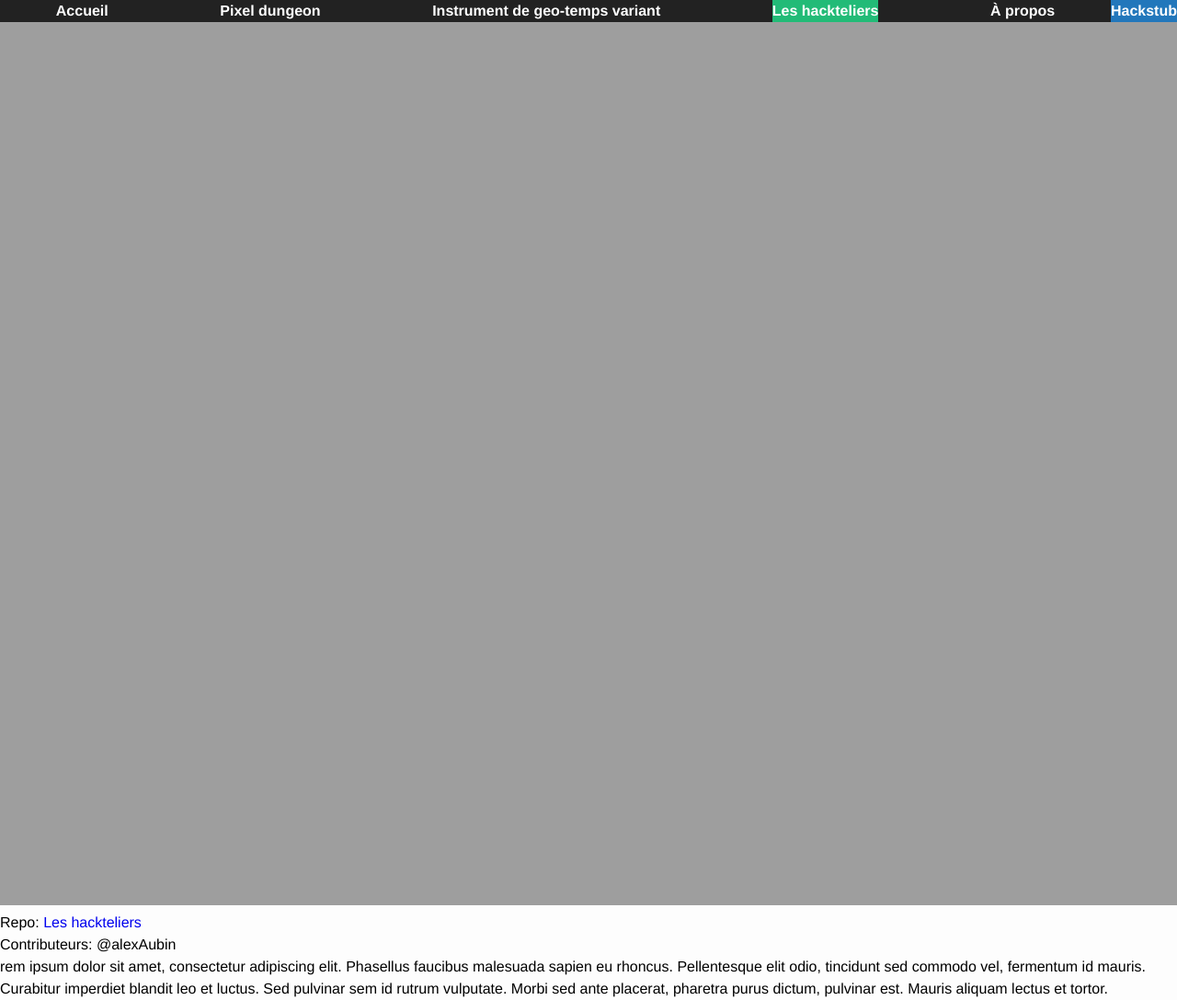
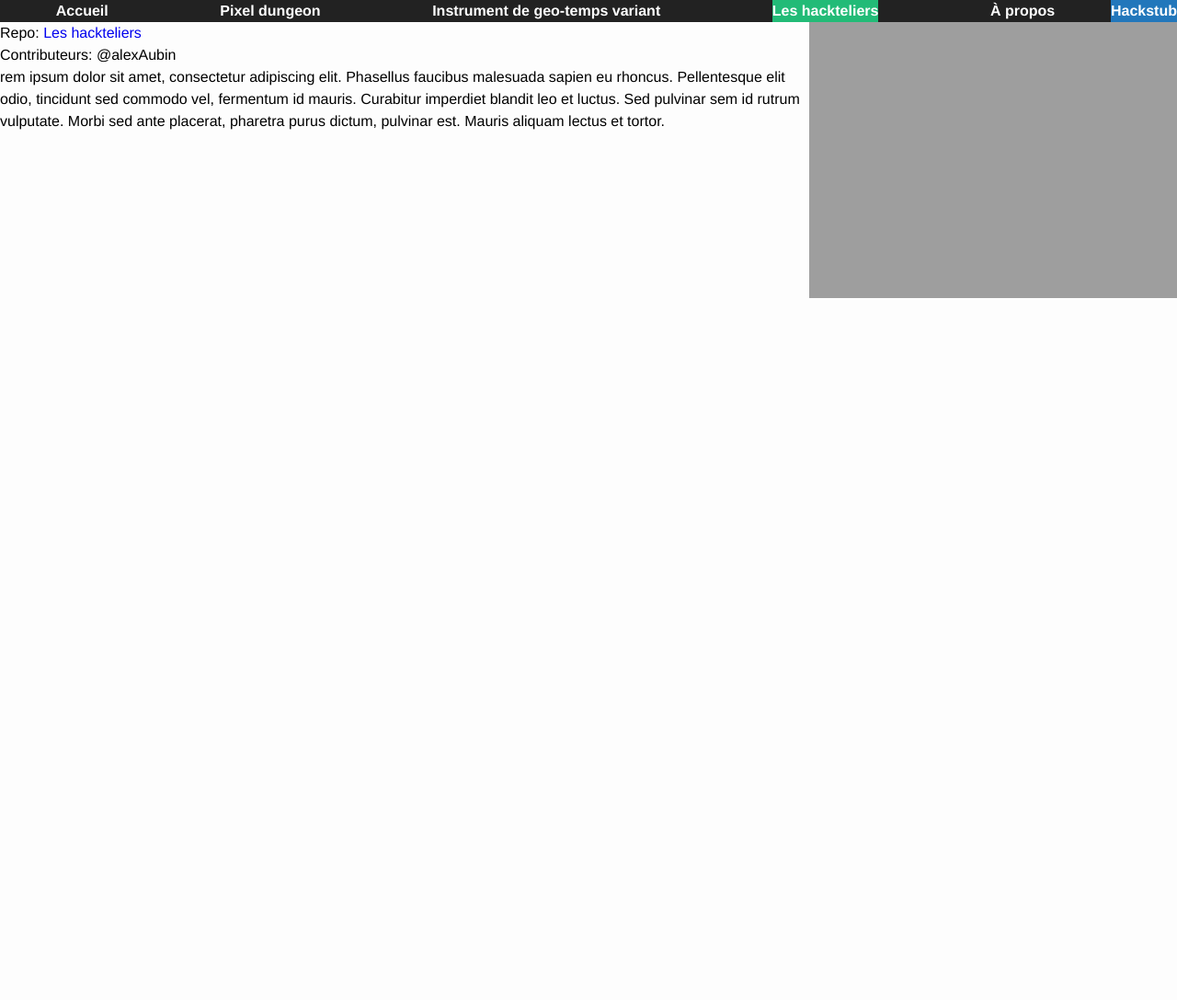
Before and after one commit to hackstub/hackstub.github.io, a Jekyll site: the page built from hackteliers.md, in a window 1280 px wide. Shown: the whole page at 92% size. Built offline with Jekyll 4.4.1, drawn with Linux system fonts in a browser that asks for light colours; after the commit the page ends 900 px from its top, so only the background shows below that.

Commit message:
change project page

```diff
--- a/_layouts/project.html
+++ b/_layouts/project.html
@@ -1,10 +1,12 @@
 ---
-layout: page
+layout: default
 ---
 <div class="project">
-    {% if page.image %}
-        <img src="{{page.image}}">
+    {% if page.project.image %}
+    <div class="image-container">
+        <img src="{{page.project.image}}">
+    </div>
     {% endif %}
-    Repo: <a href="{{page.repo_url}}" target="_blank">{{page.title}}</a>
+    Repo: <a href="{{page.project.repository}}" target="_blank">{{page.title}}</a>
     {{ content }}
 </div>
--- a/css/site.scss
+++ b/css/site.scss
@@ -2,6 +2,10 @@
 ---
 @import "reset";
 
+body{
+    position: relative;
+    height:100vh;
+}
 .hidden{
     display: none;
     visibility: hidden;
@@ -12,7 +16,23 @@ h1{
 }
 
 img {
-    width: 100%;
+    width: auto;
+    height: auto;
+    max-width: 100%;
+    max-height: 100%;
+}
+
+.image-container{
+    max-width: 20em;
+    @media all and (min-width: 40em) {
+        float:right;
+    }
+    @media all and (min-width: 60em) {
+        max-width: initial;
+        img{
+            max-height: 30em;
+        }
+    }
 }
 
 @import "site-nav";
--- a/hackteliers.md
+++ b/hackteliers.md
@@ -1,10 +1,11 @@
 ---
 layout: project
-image: "http://hackstub.netlib.re/wp-content/uploads/2015/02/IMG_20150208_154554-1024x759.jpg"
-title: Les hackteliers
-repo_url: "https://github.com/hackstub/atelierArduino"
 permalink: /hackteliers/
 weight: 1
+title: Les hackteliers
+project:
+    image: "http://hackstub.netlib.re/wp-content/uploads/2015/02/IMG_20150208_154554-1024x759.jpg"
+    repository: "https://github.com/hackstub/atelierArduino"
 ---
 Contributeurs: @alexAubin
 
```
Also changed, not shown: instrument-geo-temps-variant.md (+3 -2 lines), pixel-dungeon.md (+4 -3 lines).
